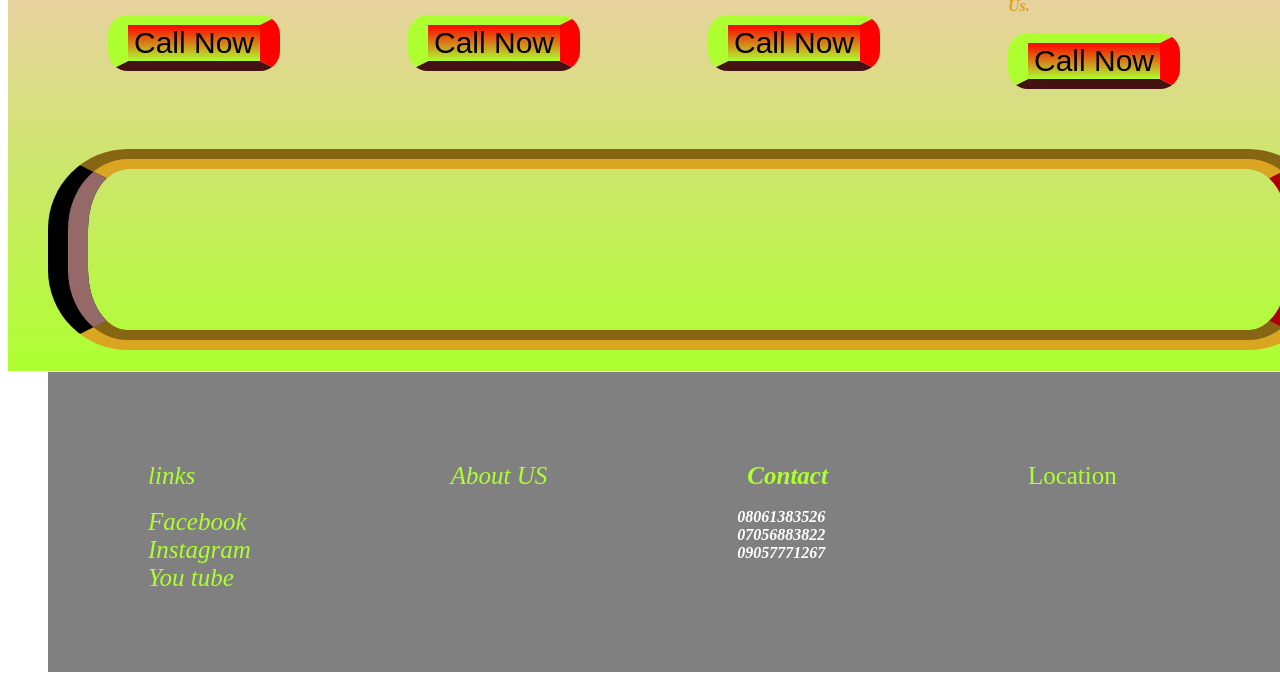
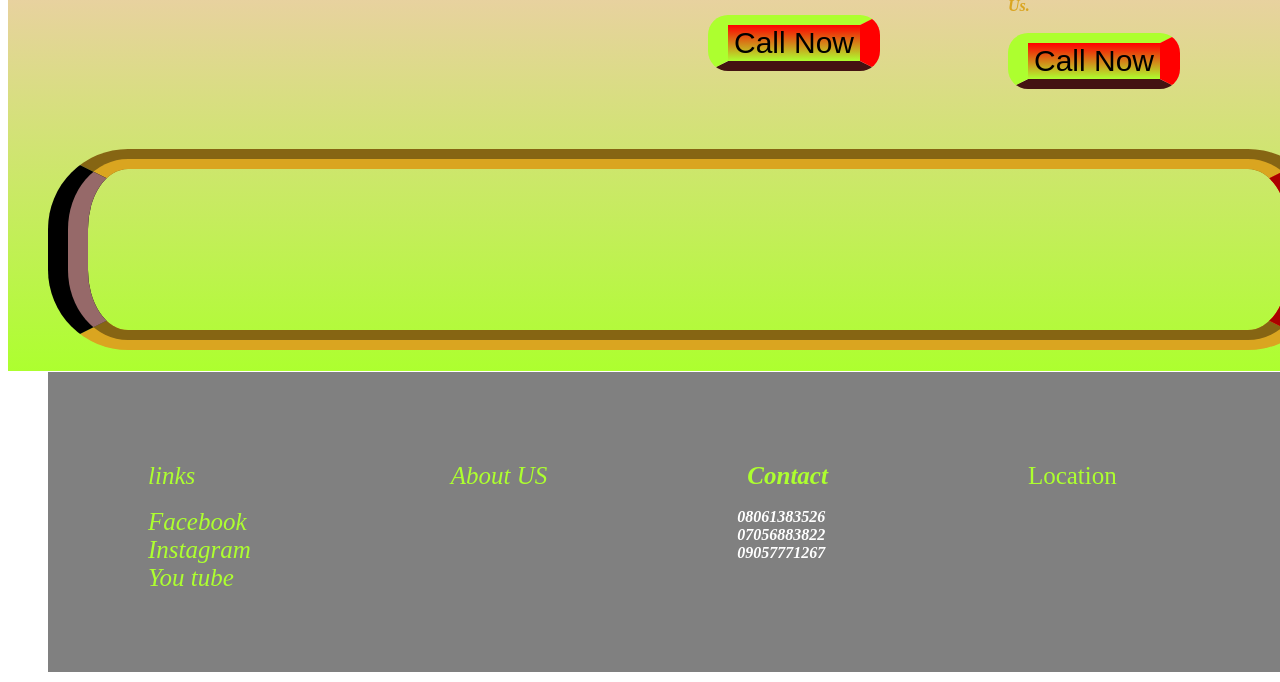
Before and after one commit to e3emmaworld/e3emmaworld-3, a plain HTML site: page index.html in a window 1280 px wide. Shown: the part 1268-1950 px from the top of the page. Drawn offline with Linux system fonts and the light colour scheme; files whose address does not match are found by name.

Commit message:
Update index.html

```diff
--- a/index.html
+++ b/index.html
@@ -36,13 +36,13 @@
                 <div><img src="images/design image/eye.png" alt="eye.png"></div>
                 <div>we sees the impacts of each process within the the project<br> to ensure standard
                 and accountabaility</div><br>
-                <a href=""><button>Call Now</button></a>
+
             </div>
             <div class="div2">
                 <div><img src="images/design image/c0ding.jpg" alt="c0ding.jpg"></div>
                 <div>durability of your software is our<br>
                 earnest desire to meet user's needs for a relative long time</div><br>
-                <a href="#"><button>Call Now</button></a>
+
             </div>
             <div class="div3">
                 <div><img src="../E3'S WORLD/images/design image/3133158.png"></div>
```
